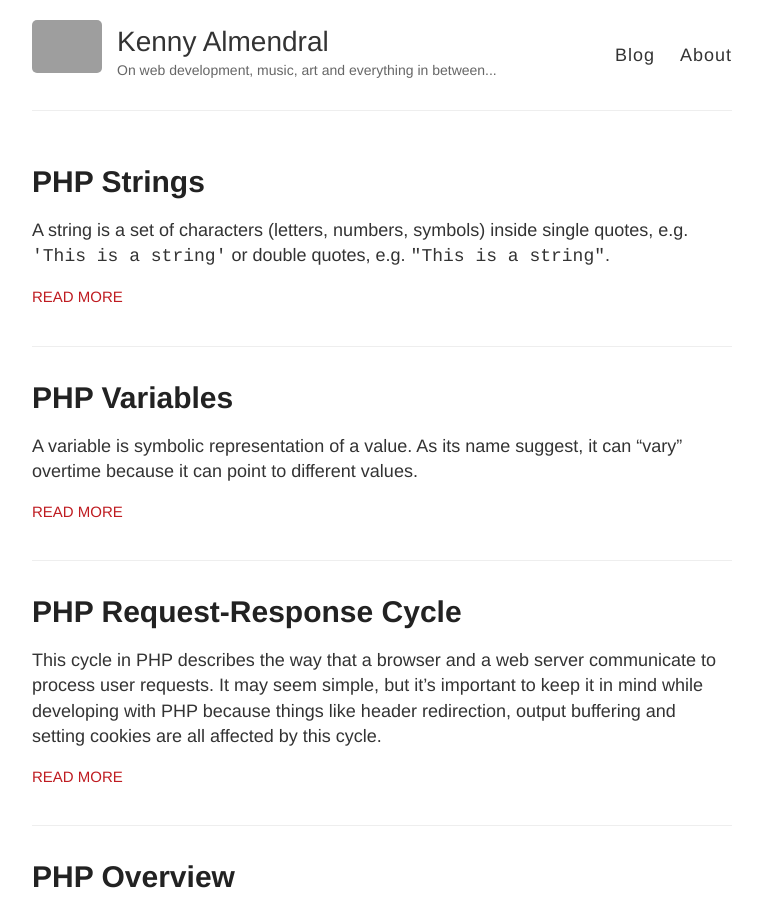
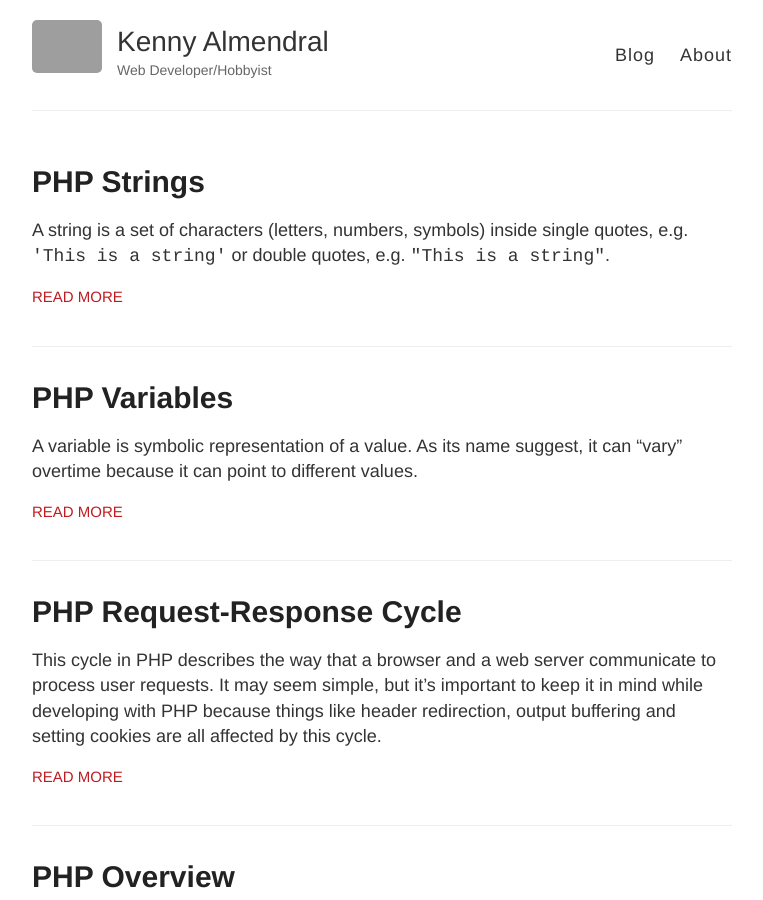
Before and after one commit to kennyalmendral/kennyalmendral.github.io, a Jekyll site: the page built from index.html, in a window 1280 px wide and 900 px high. Shown: the whole window, without its empty margins (258-1021 px from the left). Built offline with Jekyll 4.4.1, drawn with Linux system fonts in a browser that asks for light colours; grey boxes are pictures that could not be loaded.

Commit message:
Update _config.yml

```diff
--- a/_config.yml
+++ b/_config.yml
@@ -6,7 +6,7 @@
 name: Kenny Almendral
 
 # Short bio or description (displayed in the header)
-description: On web development, music, art and everything in between...
+description: Web Developer/Hobbyist
 
 # URL of your avatar or profile pic (you could use your GitHub profile pic)
 avatar: https://raw.githubusercontent.com/barryclark/jekyll-now/master/images/jekyll-logo.png
```
